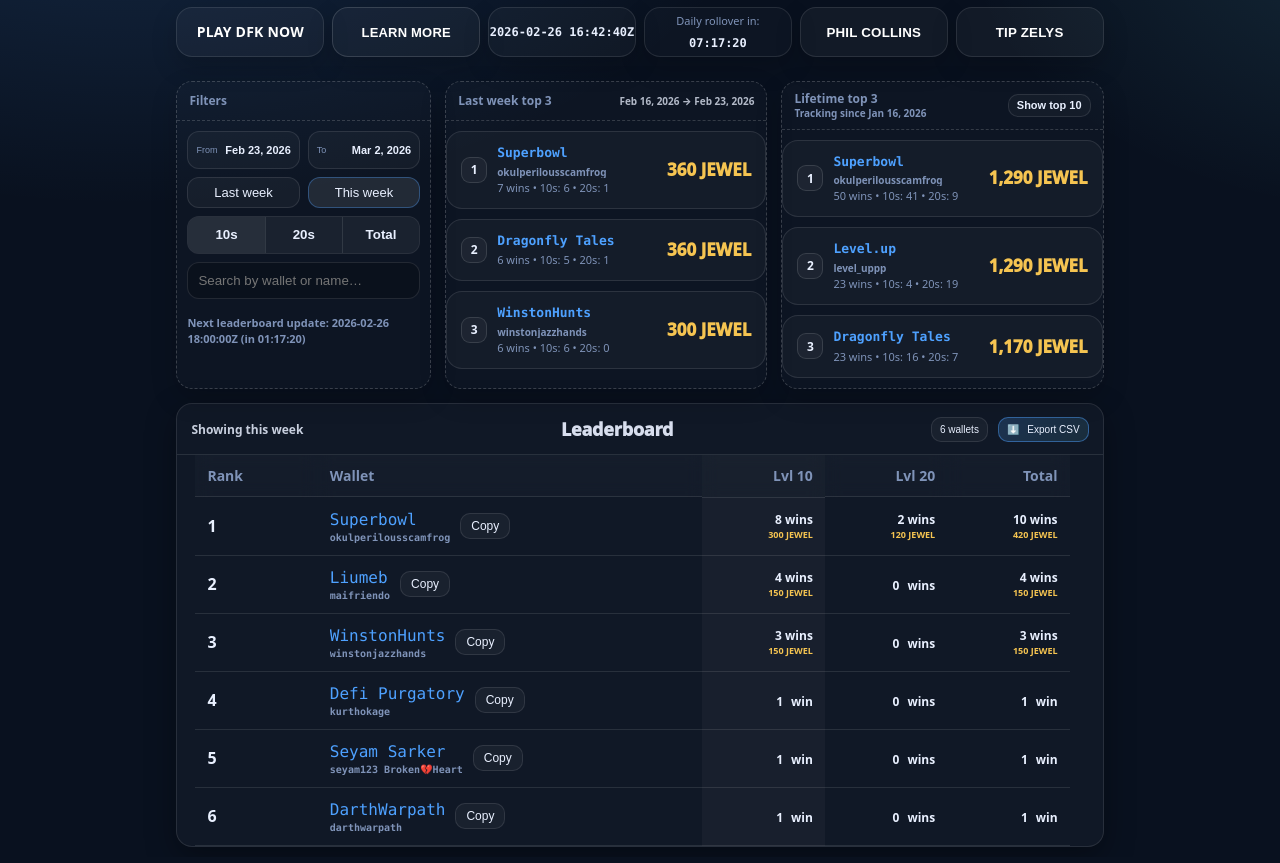
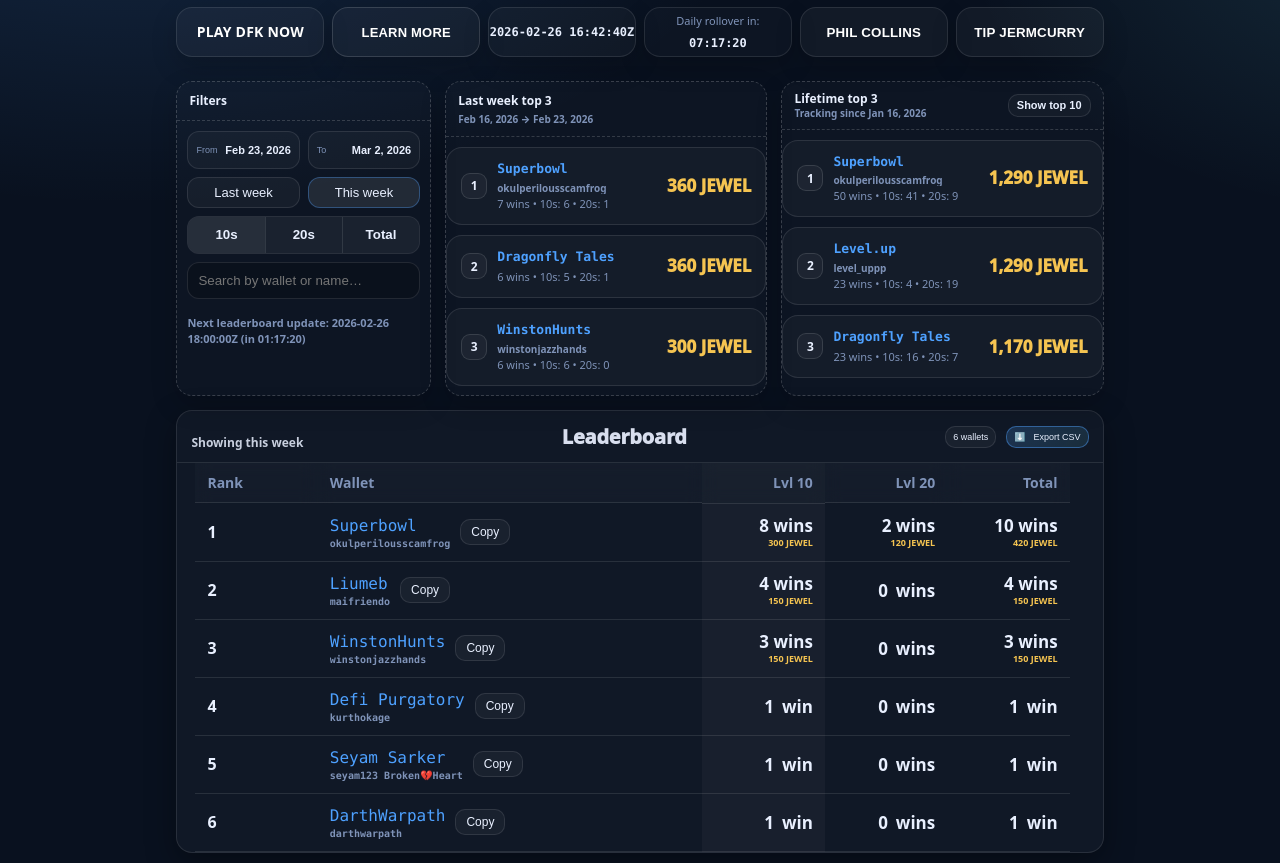
Before and after one commit to winstonjazzhands/Tournament-leaderboard, a website: page index.html in a window 1280 px wide. Shown: the part 85-948 px from the top of the page. Drawn offline with Linux system fonts and the light colour scheme.

Commit message:
added tune, updated zelys, frontend updates 8

```diff
--- a/index.html
+++ b/index.html
@@ -244,7 +244,7 @@
     .tile .hd{
       padding: 10px 12px;
       border-bottom:1px dashed rgba(255,255,255,.16);
-      color: var(--muted);
+      color: var(--text);
       font-weight:900;
       font-size:12px;
       display:flex;
@@ -256,6 +256,9 @@
 
     .hdCol{display:flex;flex-direction:column;gap:2px;min-width:0;}
 .tile .hd .subhd{font-weight:800;color:rgba(233,240,255,.75);font-size:10px;white-space:nowrap;overflow:visible;text-overflow:clip;max-width:none;}
+
+    /* Last week range subtitle color */
+    #lastWeekRangeLabel{color:var(--muted);}
     .tile .bd{
       padding: 10px;
       color: var(--muted);
@@ -379,11 +382,12 @@
       overflow:hidden;
     }
     .card .hd{
-      padding:12px 14px;border-bottom:1px solid var(--border);
+      padding:11px 14px;border-bottom:1px solid var(--border);
       display:flex; align-items:center; justify-content:space-between; gap:10px;
     }
-    .lbCenter{flex:1; text-align:center; color:rgba(233,240,255,.92); font-weight:1000; font-size:18px; letter-spacing:-.2px; white-space:nowrap; overflow:visible;}
-.lbLeft{flex:0 0 auto; color:rgba(233,240,255,.85); font-weight:900; font-size:12px; white-space:nowrap;}
+    .lbCenter{flex:1; text-align:center; color:rgba(233,240,255,.92); font-weight:1000; font-size:20px; letter-spacing:-.2px; white-space:nowrap; overflow:visible;}
+.lbLeft{flex:0 0 auto; color:rgba(233,240,255,.85); font-weight:900; font-size:12px; white-space:nowrap; align-self:flex-end;}
+
 .lbRight{flex:0 0 auto;}
     .tableWrap{
       max-height:560px;
@@ -404,7 +408,7 @@
       text-align:left;
       color:var(--muted);
       font-weight:700;
-      padding:12px 12px;
+      padding:11px 12px;
       border-bottom:1px solid var(--border);
       background: rgba(255,255,255,.02);
       position:sticky; top:0;
@@ -463,12 +467,12 @@
       justify-content:flex-end;
       gap:8px;
       white-space:nowrap;
-      font-size:12px;
+      font-size:17px;
       font-weight:900;
       color: var(--text);
     }
     .winsInline .winsWord{
-      font-size:12px;
+      font-size:17px;
       font-weight:900;
       color: var(--text);
     }
@@ -481,7 +485,7 @@
       line-height:1.05;
     }
     .rewardWins{
-      font-size:12px;
+      font-size:17px;
       font-weight:900;
       color: var(--text);
       white-space:nowrap;
@@ -588,8 +592,8 @@
     /* Back to top button (shown after scroll) */
     #backToTopBtn{ display:none; }
     #backToTopBtn.show{ display:inline-flex; }
-    #walletsBtn, #csvBtn{ padding:6px 8px; font-size:10px; border-radius:10px; }
-    #csvBtn span{ font-size:10px; }
+    #walletsBtn, #csvBtn{ padding:5px 7px; font-size:9px; border-radius:10px; }
+    #csvBtn span{ font-size:9px; }
 
     .modalNote{font-size:12px;color: var(--muted);margin:0 0 10px 0}
         .modalWarn{margin:0 0 10px;color:var(--warn);font-weight:900;}
@@ -749,7 +753,7 @@
       .filterGrid{gap:8px;}
       .dateBtn{min-height:38px;padding:8px 10px}
 
-      .winsInline,.winsInline .winsWord,.rewardWins{font-size:12px;}
+      .winsInline,.winsInline .winsWord,.rewardWins{font-size:16px;}
       .rewardJewel{font-size:9px;}
 
       .pcBox{width: 92vw; height: 54vh;}
@@ -834,8 +838,10 @@
 
       <aside class="tile" id="lastWeekTile" aria-label="Last week's top winners">
         <div class="hd">
-          <span>Last week top 3</span>
-          <span class="subhd" id="lastWeekRangeLabel">—</span>
+          <div class="hdCol">
+            <span>Last week top 3</span>
+            <span class="subhd lastWeekSub" id="lastWeekRangeLabel">—</span>
+          </div>
         </div>
         <div class="bd">
           <div id="top3LastWeek" class="top3">
@@ -1707,7 +1713,7 @@
     {
       button: "TIP ZELYS",
       title: "TIP ZELYS",
-      messageHtml: `Zelys is an OG community developer and deserves a shout out here. For quick automation DFK Helper is top notch <a href="https://dfkhelper.com" target="_blank" rel="noopener noreferrer">https://dfkhelper.com</a>`,
+      messageHtml: `Zelys is an OG community developer and deserves a shoutout. If you've used DFK Helper tools and saved hours, Zelys made that happen. <a href="https://dfkhelper.com/" target="_blank" rel="noopener noreferrer">https://dfkhelper.com/</a>`,
       address: "0x6495328F27fc53D344d3953b0a037Ae0f363db47",
     },
     {
@@ -1721,6 +1727,12 @@
       title: "TIP JERMCURRY",
       messageHtml: `Jermcurry built <a href="https://dfkplayertools.com/" target="_blank" rel="noopener noreferrer">https://dfkplayertools.com/</a>, a super useful tool for hunters and tournament fighters/voters/enjoyers, also if you tip him he might unblock me`,
       address: "0xa26b8ea40add0610d2744c815519c0d45126f86e",
+    },
+    {
+      button: "TIP TUNEFED",
+      title: "TIP TUNEFED",
+      messageHtml: `Creator or co-creator or “was in the room when it happened” of HONK and the Goose guild. Long time DFK supporter/enjoyer/vengeful discord entity. He’s worked with Bolon to get HONK into Hunt raffles and gives away weekly stuff in the Goose discord to name a few achievements. I will not utter it’s URL here, but you can find the HONK Discord info in the official DFK discord`,
+      address: "0x740d3c9a075a2fabe64ab01f9c6875ce97fa0ecb",
     },
   ];
 
@@ -2357,19 +2369,20 @@ function openWalletsModal(){
   // Back to top (appears in the Leaderboard header after you scroll down)
   (function initBackToTop(){
     const btn = $("backToTopBtn");
-    if (!btn) return;
+    const wrap = $("tableWrap");
+    if (!btn || !wrap) return;
 
     const refresh = () => {
-      const show = window.scrollY > 300;
+      const show = wrap.scrollTop > 220;
       btn.classList.toggle("show", show);
       btn.setAttribute("aria-hidden", String(!show));
     };
 
     btn.addEventListener("click", () => {
-      window.scrollTo({ top: 0, behavior: "smooth" });
+      wrap.scrollTo({ top: 0, behavior: "smooth" });
     });
 
-    window.addEventListener("scroll", refresh, { passive: true });
+    wrap.addEventListener("scroll", refresh, { passive: true });
     refresh();
   })();
 
```
